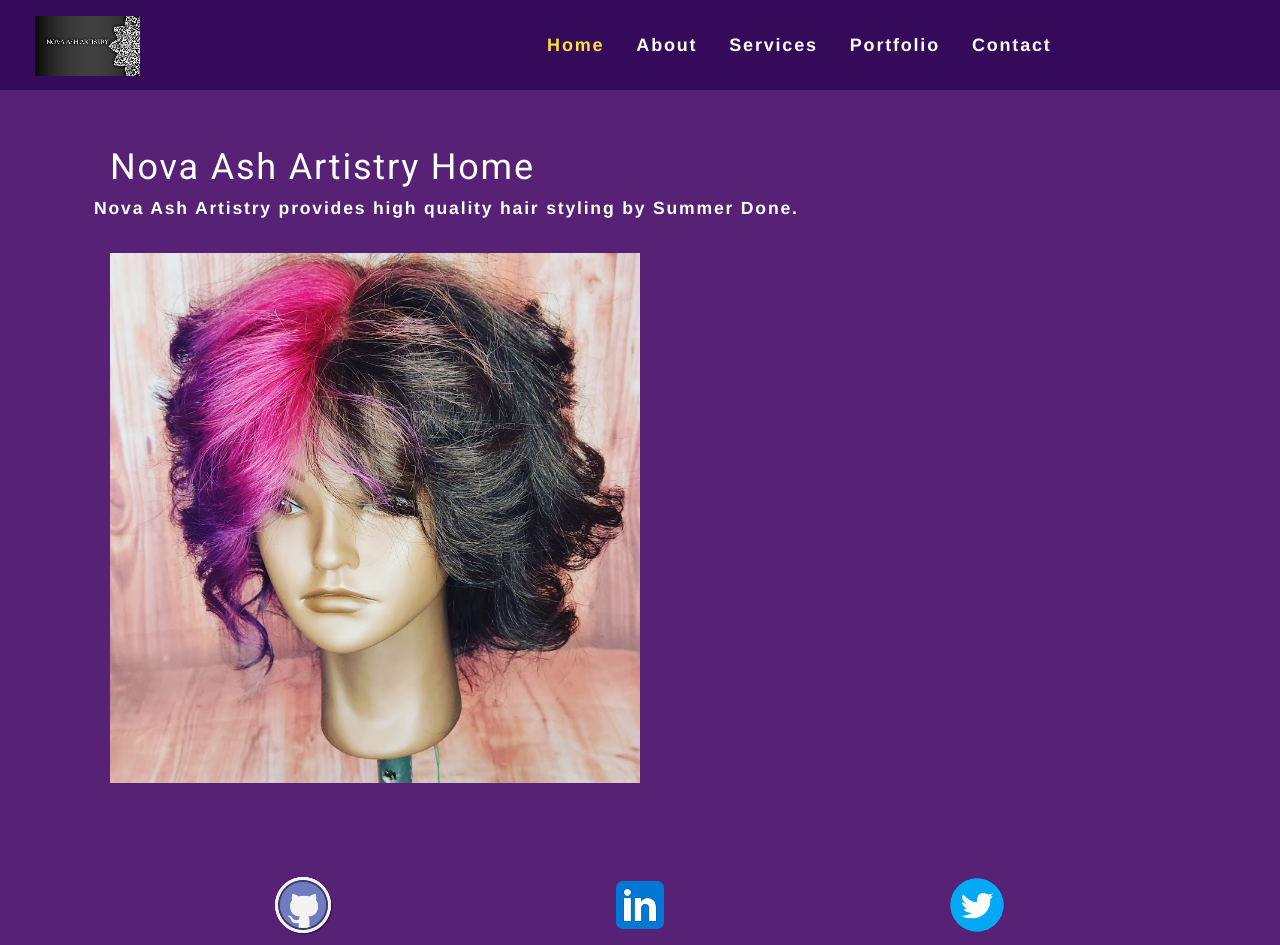
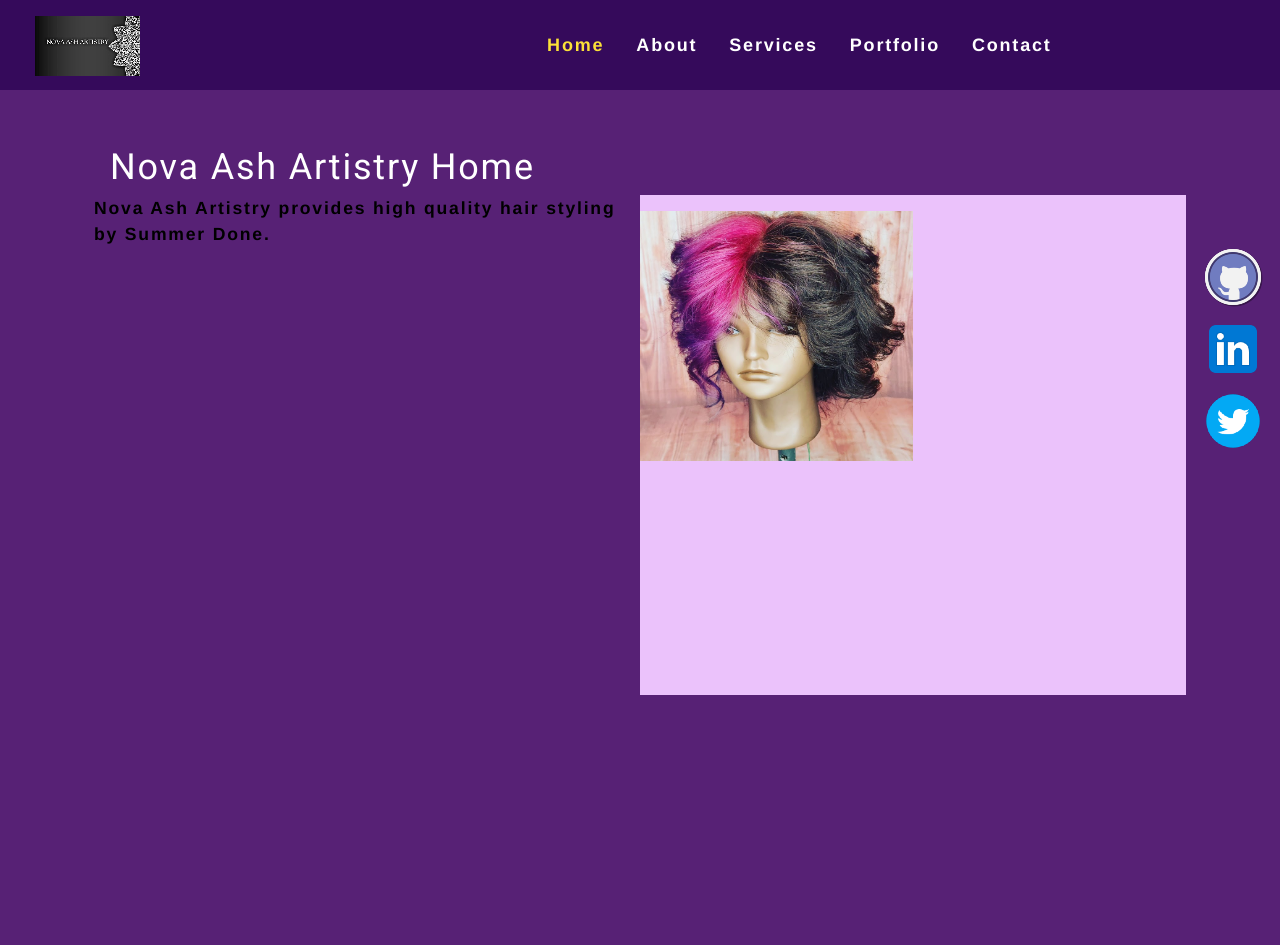
Before and after one commit to bdoneq7/novaashartistry, a React (Create React App) app: page / in a window 1280 px wide. After the commit the page ends 800 px from the top, so only its background shows below. Built offline with nearby package versions, Linux system fonts and the light colour scheme.

Commit message:
add divs to home

```diff
--- a/src/components/Home/index.js
+++ b/src/components/Home/index.js
@@ -7,14 +7,18 @@ function Home(props) {
     <section>
       <h1 className="mx-2" id="about">Nova Ash Artistry Home</h1>
 
-      <p>
-        Nova Ash Artistry provides high quality hair styling by Summer Done.
+      <div className="leftsection">
+        <p>
+          Nova Ash Artistry provides high quality hair styling by Summer Done.
         </p>
+      </div>
 
-      <div className="my-2 mx-2">
+
+      <div className="rightsection">
       <img src={hair} className="my-2" style={{ width: "50%", height: "50%" }} alt="" title="" />
 
       </div>
+
     </section>
   );
 
--- a/src/index.css
+++ b/src/index.css
@@ -2,6 +2,7 @@
   --white-color: #ffffff;
   --yellow-color: #fce138;
   --blue-color: #024e76;
+  --lightestpurple-color: #EBC2FB;
   --lightpurple-color: #7c4f91;
   --purple-color: #572175;
   --darkestpurple-color: #350a5b;
@@ -63,6 +64,22 @@ header a {
   width: 59%;
   align-items: middle;
   line-height: 90px;
+}
+
+.leftsection {
+  float: left;
+  width: 50%;
+  height: 500px;
+  background-color: var(--purple-color);
+  color: #000000;
+}
+
+.rightsection {
+  float: left;
+  width: 50%;
+  height: 500px;
+  background-color: var(--lightestpurple-color);
+  color: #000000;
 }
 
 
```
